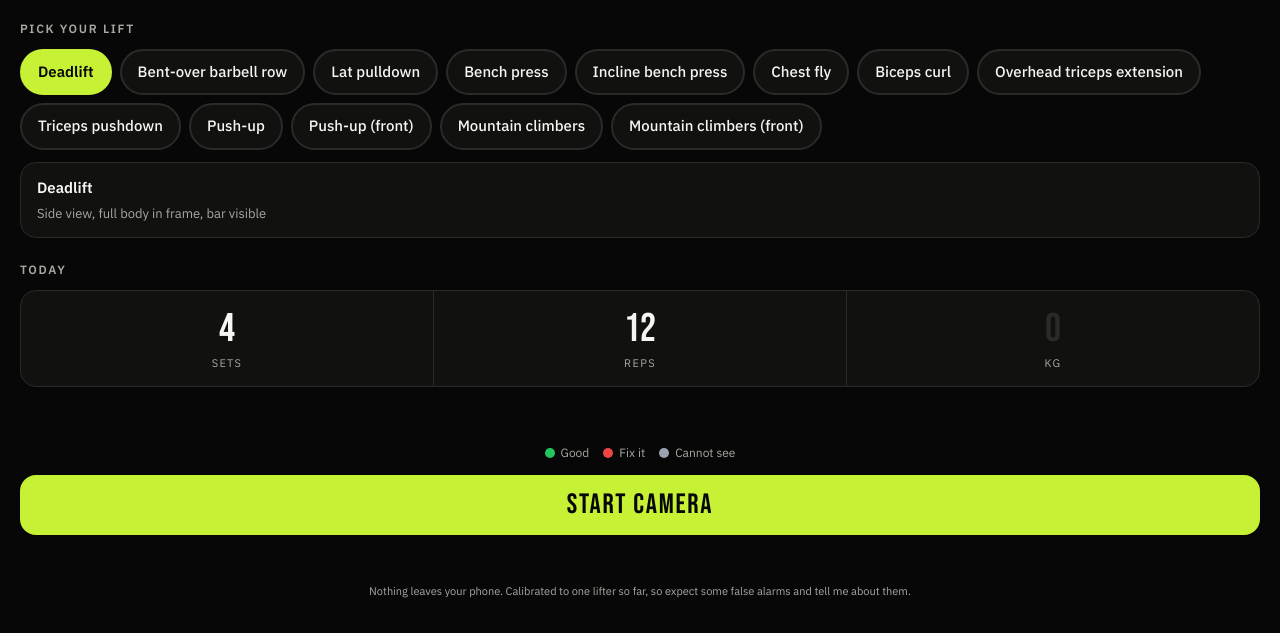
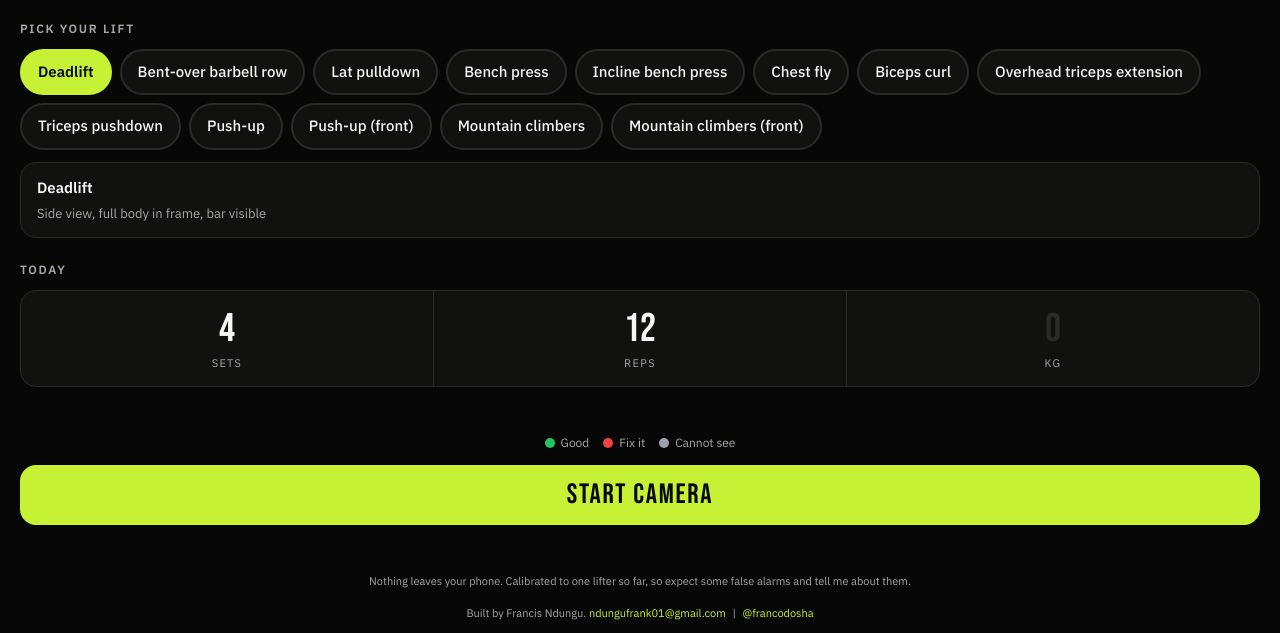
Before and after one commit to frankndungu/repchek, a website built with Vite: page index.html in a window 1280 px wide. Shown: the part 167-800 px from the top of the page. Built offline with nearby package versions, Linux system fonts and the light colour scheme; some packages are replaced by stand-ins of ours.

Commit message:
feat: credits with contact email and twitter handle on start screen

```diff
--- a/index.html
+++ b/index.html
@@ -191,6 +191,20 @@
             Nothing leaves your phone. Calibrated to one lifter so far, so
             expect some false alarms and tell me about them.
           </p>
+          <p class="text-center text-[11px] leading-relaxed text-muted">
+            Built by Francis Ndungu.
+            <a href="mailto:ndungufrank01@gmail.com" class="text-lime"
+              >ndungufrank01@gmail.com</a
+            >
+            <span class="mx-1">|</span>
+            <a
+              href="https://x.com/francodosha"
+              target="_blank"
+              rel="noopener"
+              class="text-lime"
+              >@francodosha</a
+            >
+          </p>
         </div>
       </section>
 
```
